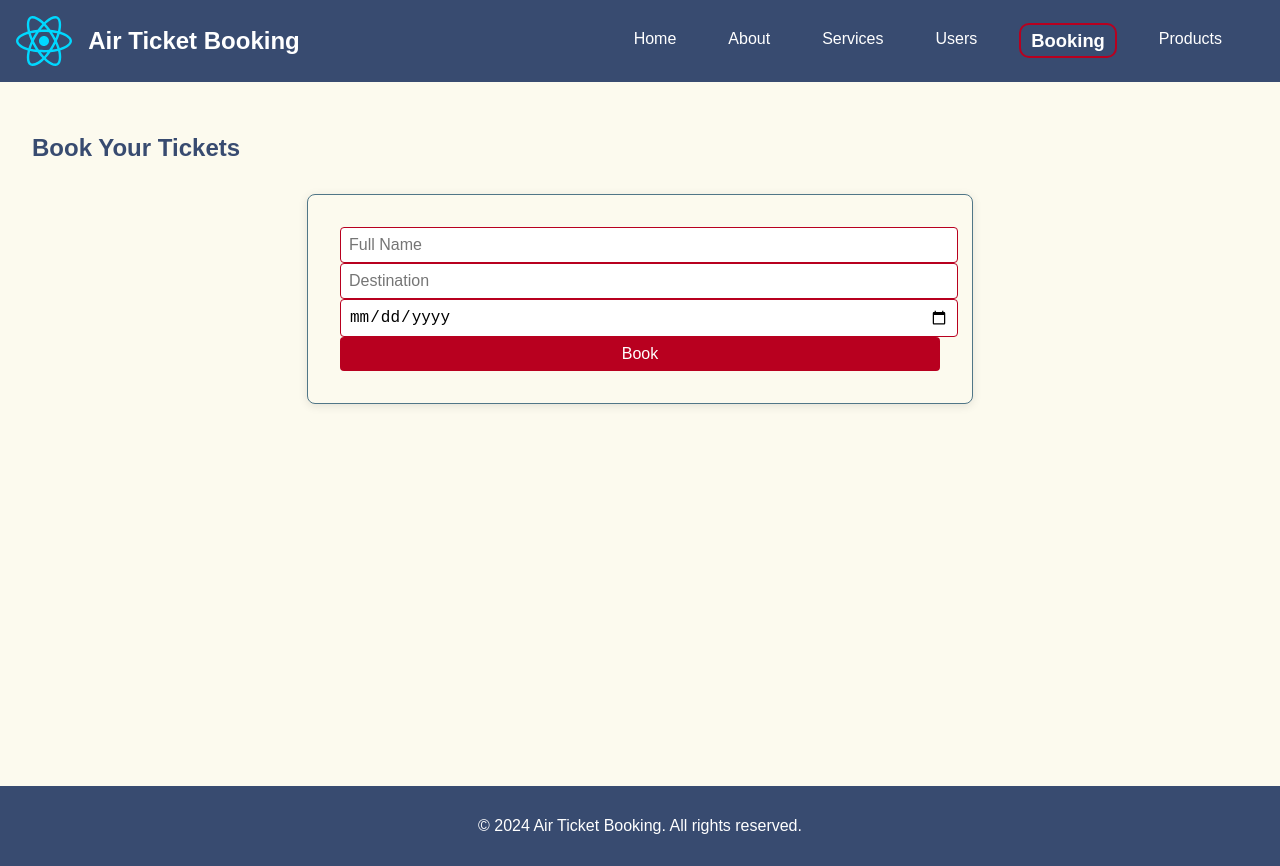
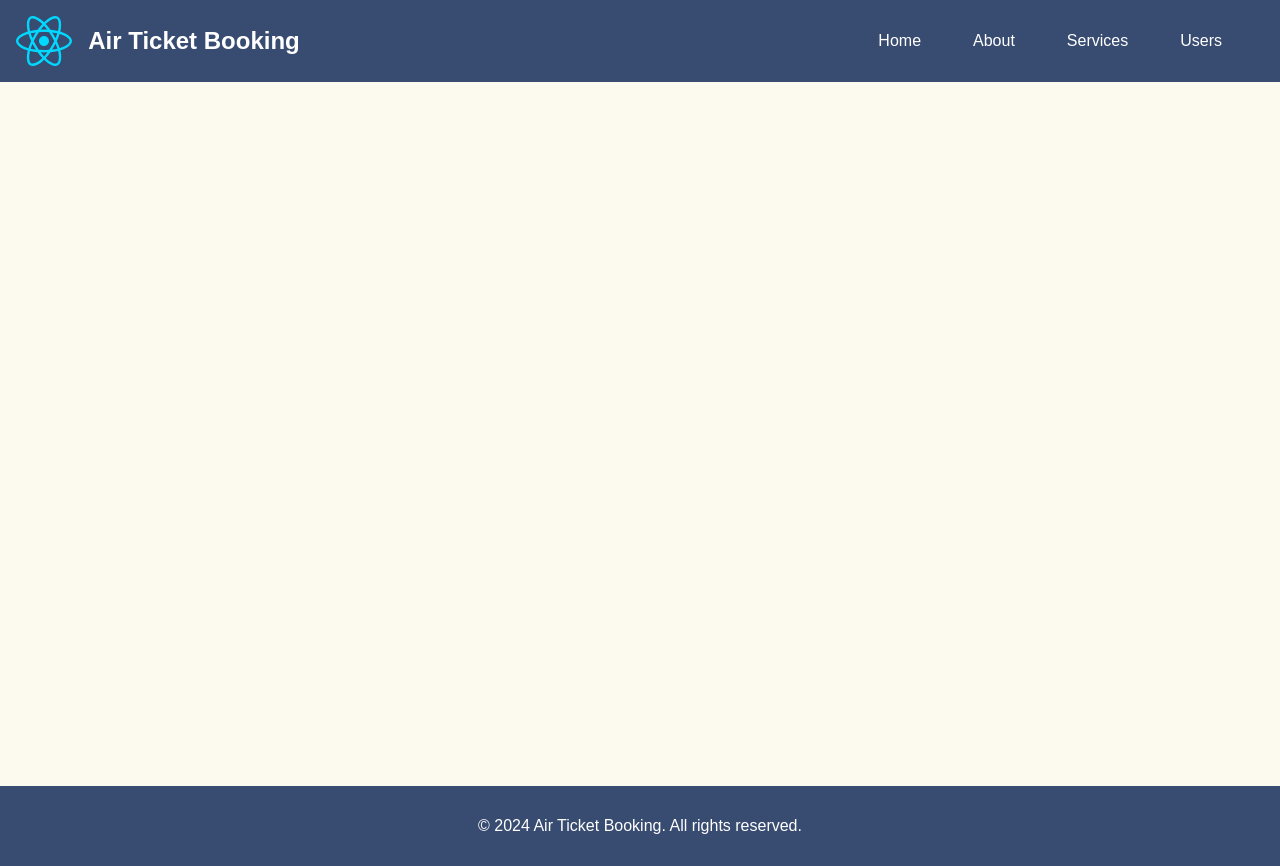
Before and after one commit to fresher2coder/mru-java-fsd, a React (Vite) app in the folder front_end/react/react-router/: page /booking in a window 1280 px wide. Built offline with nearby package versions, Linux system fonts and the light colour scheme.

Commit message:
Revert "react-router: programatic routing and search routing"
This reverts commit 219dea3e82fe6d1bdf24b33e9b08ec053f9deaca.

```diff
--- a/front_end/react/react-router/src/components/Header.jsx
+++ b/front_end/react/react-router/src/components/Header.jsx
@@ -23,14 +23,6 @@ const Header = () => {
           <li>
             <NavLink to="/users">Users</NavLink>
           </li>
-          <li>
-            <NavLink to="/booking">Booking</NavLink>
-          </li>
-          <li>
-            <NavLink to="/products?category=smartphones&filter=&sort">
-              Products
-            </NavLink>
-          </li>
         </ul>
       </nav>
     </header>
--- a/front_end/react/react-router/src/index.css
+++ b/front_end/react/react-router/src/index.css
@@ -192,50 +192,3 @@ p {
   font-weight: bold; /* Make active link bold */
   color: #b8001f; /* Change color of active link */
 }
-
-.product-container {
-  padding: 16px;
-  max-width: 600px;
-  margin: 0 auto;
-}
-
-.title {
-  font-size: 24px;
-  font-weight: bold;
-  margin-bottom: 16px;
-}
-
-.label {
-  display: block;
-  font-weight: 600;
-  margin-bottom: 8px;
-}
-
-.select-box {
-  width: 100%;
-  padding: 8px;
-  margin-bottom: 16px;
-  border: 1px solid #ccc;
-  border-radius: 4px;
-}
-
-.filter-sort-container {
-  display: flex;
-  gap: 16px;
-  margin-bottom: 16px;
-}
-
-.result-title {
-  font-size: 20px;
-  font-weight: bold;
-  margin-top: 16px;
-}
-
-.product-list {
-  list-style-type: disc;
-  padding-left: 20px;
-}
-
-.product-list li {
-  margin-bottom: 8px;
-}
--- a/front_end/react/react-router/src/pages/Booking.jsx
+++ /dev/null
@@ -1,55 +0,0 @@
-import React, { useState } from "react";
-import { Link, useNavigate } from "react-router-dom";
-
-function Booking() {
-  const [formData, setFormData] = useState({
-    fullname: "",
-    destination: "",
-    doj: "",
-  });
-
-  const navigate = useNavigate();
-
-  const handleChange = (event) => {
-    setFormData((prev) => ({
-      ...prev,
-      [event.target.name]: event.target.value,
-    }));
-  };
-
-  const handleSubmit = (event) => {
-    event.preventDefault();
-    navigate("/confirmation", { state: formData });
-  };
-  return (
-    <>
-      <h2>Book Your Tickets</h2>
-      <form className="booking-form" onSubmit={handleSubmit}>
-        <input
-          type="text"
-          name="fullname"
-          placeholder="Full Name"
-          value={formData.fullname}
-          onChange={handleChange}
-        />
-        <input
-          type="text"
-          name="destination"
-          placeholder="Destination"
-          value={formData.destination}
-          onChange={handleChange}
-        />
-        <input
-          type="date"
-          name="doj"
-          placeholder="Date of Journey"
-          value={formData.doj}
-          onChange={handleChange}
-        />
-        <button type="submit">Book</button>
-      </form>
-    </>
-  );
-}
-
-export default Booking;
--- a/front_end/react/react-router/src/pages/Confirmation.jsx
+++ /dev/null
@@ -1,20 +0,0 @@
-import React from "react";
-import { useLocation } from "react-router-dom";
-
-function Confirmation() {
-  const location = useLocation(); //{ state: formData }
-
-  const { fullname, destination, doj } = location.state || {};
-
-  return (
-    <>
-      <h2>Booking Comfirmation</h2>
-      <p>
-        Hi {fullname}! Your ticket to {destination} is confirmed on {doj}
-      </p>
-      <p>Happy Journey!</p>
-    </>
-  );
-}
-
-export default Confirmation;
--- a/front_end/react/react-router/src/pages/Product.jsx
+++ /dev/null
@@ -1,112 +0,0 @@
-import React, { useEffect, useState } from "react";
-import { useSearchParams } from "react-router-dom";
-
-const fakeProductData = {
-  smartphones: [
-    { name: "iPhone 14", available: true },
-    { name: "Samsung Galaxy S22", available: false },
-    { name: "Google Pixel 7", available: true },
-    { name: "OnePlus 11", available: true },
-    { name: "Xiaomi Mi 13", available: true },
-    { name: "Motorola Edge 30", available: false },
-    { name: "Samsung Galaxy Z Flip 5", available: true },
-    { name: "Realme GT Neo 3", available: true },
-  ],
-  laptops: [
-    { name: "MacBook Pro 16-inch", available: true },
-    { name: "Dell XPS 13 Plus", available: true },
-    { name: "Lenovo ThinkPad X1 Carbon", available: false },
-    { name: "HP Spectre x360", available: true },
-    { name: "Asus ZenBook Duo", available: true },
-    { name: "Acer Predator Helios 300", available: false },
-    { name: "Microsoft Surface Laptop 5", available: true },
-    { name: "Razer Blade 15", available: true },
-  ],
-  headphones: [
-    { name: "Sony WH-1000XM5", available: true },
-    { name: "Bose Noise Cancelling 700", available: true },
-    { name: "Apple AirPods Pro 2nd Gen", available: false },
-    { name: "Jabra Elite 85h", available: true },
-    { name: "Sennheiser Momentum 4", available: true },
-    { name: "Beats Studio3 Wireless", available: false },
-    { name: "Anker Soundcore Q45", available: true },
-    { name: "Bang & Olufsen Beoplay HX", available: true },
-  ],
-  tablets: [
-    { name: "iPad Pro 12.9", available: true },
-    { name: "Samsung Galaxy Tab S8", available: true },
-    { name: "Microsoft Surface Pro 9", available: false },
-    { name: "Lenovo Tab P12 Pro", available: true },
-    { name: "Amazon Fire HD 10", available: true },
-    { name: "Huawei MatePad Pro", available: false },
-    { name: "Xiaomi Pad 5", available: true },
-  ],
-  cameras: [
-    { name: "Sony Alpha a7 IV", available: true },
-    { name: "Canon EOS R5", available: true },
-    { name: "Nikon Z7 II", available: false },
-    { name: "Fujifilm X-T5", available: true },
-    { name: "Panasonic Lumix GH6", available: true },
-    { name: "Leica Q2", available: false },
-    { name: "GoPro HERO11 Black", available: true },
-  ],
-};
-
-function Product() {
-  const [searchParams, setSearchParams] = useSearchParams();
-  const queryCategory = searchParams.get("category") || "";
-  const querySort = searchParams.get("sort") || "asc";
-  const queryFilter = searchParams.get("filter") || "all";
-
-  const [selectedCategory, setSelectCategory] = useState(queryCategory);
-  const [selectedFilter, setSelectFilter] = useState(queryFilter);
-  const [selectedSort, setSelectSort] = useState(querySort);
-
-  const [products, setProducts] = useState([]);
-
-  useEffect(() => {
-    const products = fakeProductData[selectedCategory];
-    setProducts(products);
-  }, [selectedCategory]);
-
-  const handleCategory = (event) => {
-    const value = event.target.value;
-    setSelectCategory(value);
-    setSearchParams({
-      category: value,
-      sort: "asc",
-      filter: "all",
-    });
-  };
-  return (
-    <>
-      <section className="product-container">
-        <h1 className="title">Search Products by Category</h1>
-        <label className="label">Select Category</label>
-        <select
-          className="select-box"
-          value={queryCategory}
-          onChange={handleCategory}
-        >
-          <option value="">--Select a Category--</option>
-          {Object.keys(fakeProductData).map((category) => (
-            <option key={category} value={category}>
-              {category.charAt(0).toUpperCase() + category.slice(1)}
-            </option>
-          ))}
-        </select>
-      </section>
-
-      <section>
-        <h2 className="result-title">Results for: {selectedCategory}</h2>
-        <ul>
-          {products.map((product) => (
-            <li>{product.name}</li>
-          ))}
-        </ul>
-      </section>
-    </>
-  );
-}
-
-export default Product;
--- a/front_end/react/react-router/src/routes/AppRouter.jsx
+++ b/front_end/react/react-router/src/routes/AppRouter.jsx
@@ -10,9 +10,6 @@ import Service3 from "../components/Service3";
 import ServiceOverview from "../components/ServiceOverview";
 import Users from "../pages/Users";
 import User from "../components/User";
-import Booking from "../pages/Booking";
-import Confirmation from "../pages/Confirmation";
-import Product from "../pages/Product";
 
 function AppRouter() {
   return (
@@ -31,10 +28,6 @@ function AppRouter() {
             <Route path="/users" element={<Users />}>
               <Route path=":userId" element={<User />} />
             </Route>
-
-            <Route path="/booking" element={<Booking />} />
-            <Route path="/confirmation" element={<Confirmation />} />
-            <Route path="/products" element={<Product />} />
           </Routes>
         </MainLayout>
       </Router>
```
Also changed, not shown: 1 other file (tests, documents, lock files or other folders).
